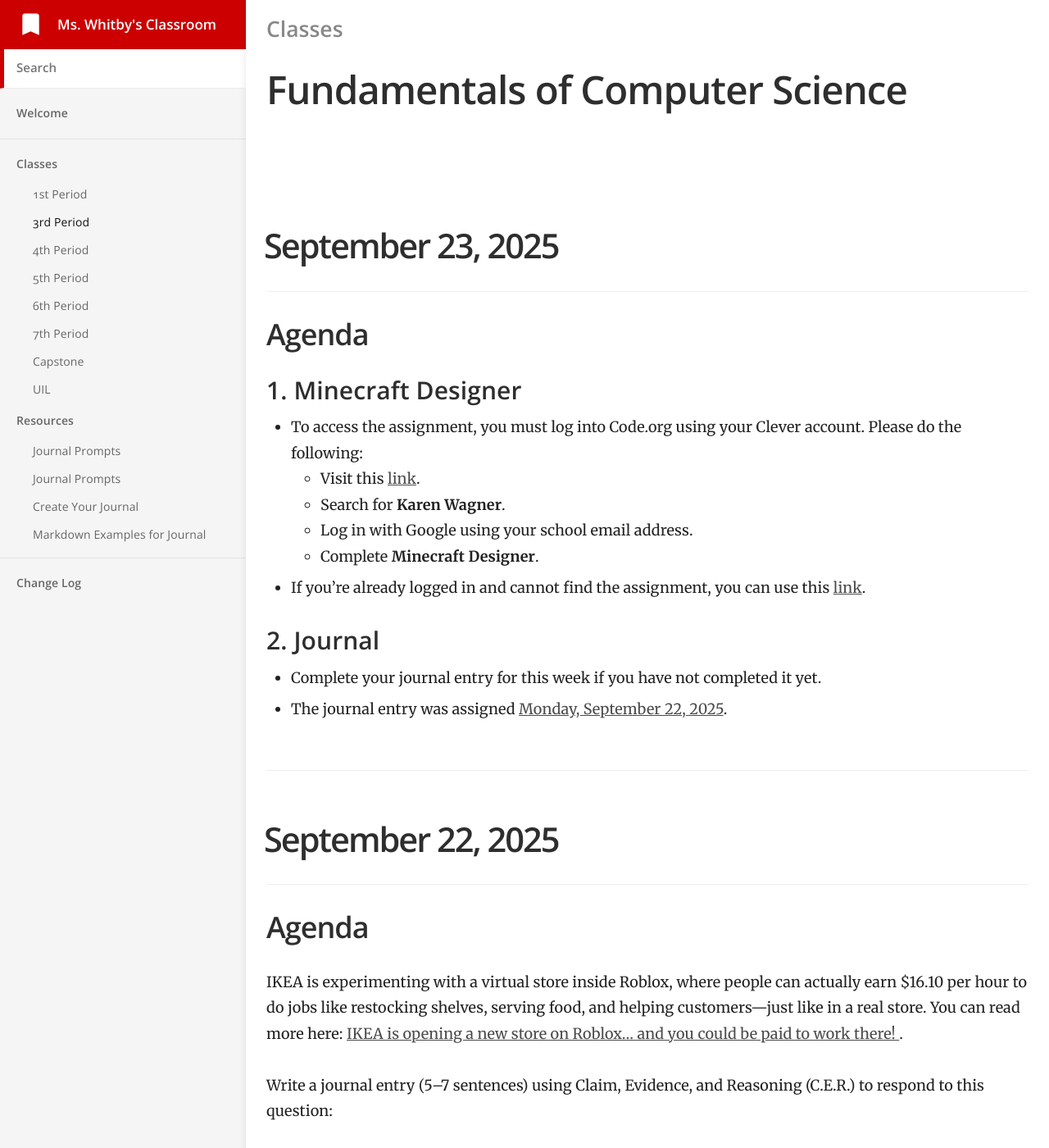
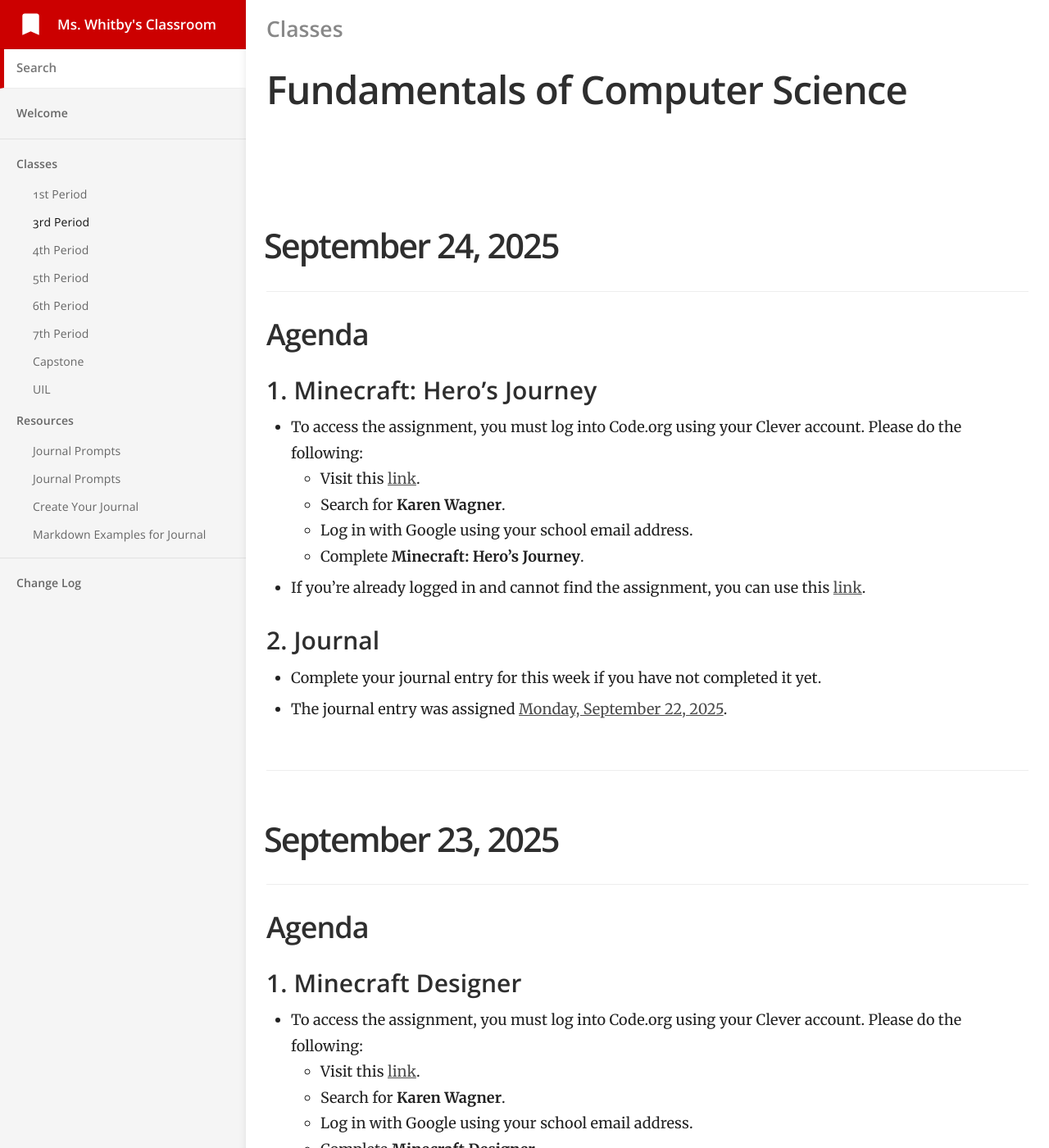
Before and after one commit to mswhitby/classroom, a Jekyll site: the page built from _docs/classes/3rd.md, in a window 1280 px wide and 1400 px high. Shown: the whole window at 82% size. Built offline with Jekyll 4.4.1, drawn with Linux system fonts in a browser that asks for light colours.

Commit message:
Updated lessons

```diff
--- a/_docs/classes/3rd.md
+++ b/_docs/classes/3rd.md
@@ -4,6 +4,27 @@ subtitle: Fundamentals of Computer Science
 category: Classes
 order: 2
 ---
+
+# September 24, 2025
+
+## Agenda
+
+### 1. Minecraft: Hero's Journey
+
+- To access the assignment, you must log into Code.org using your Clever account. Please do the following:
+    - Visit this [link](https://clever.com/oauth/district-picker?client_id=2f27405716644a951b23&redirect_uri=https%3A%2F%2Fstudio.code.org%2Fusers%2Fauth%2Fclever%2Fcallback&response_type=code&state=ede33ff61289cf32708a0f54079cdd23e31d0b0a02b0e0e8).
+    - Search for **Karen Wagner**.
+    - Log in with Google using your school email address.
+    - Complete **Minecraft: Hero's Journey**.
+
+- If you're already logged in and cannot find the assignment, you can use this [link](https://studio.code.org/courses/hero/units/1).
+
+### 2. Journal
+
+- Complete your journal entry for this week if you have not completed it yet.
+- The journal entry was assigned [Monday, September 22, 2025](https://github.com/mswhitby/WHSTechNotes/blob/main/journal.md#september-22-2025).
+
+----
 
 # September 23, 2025
 
```
